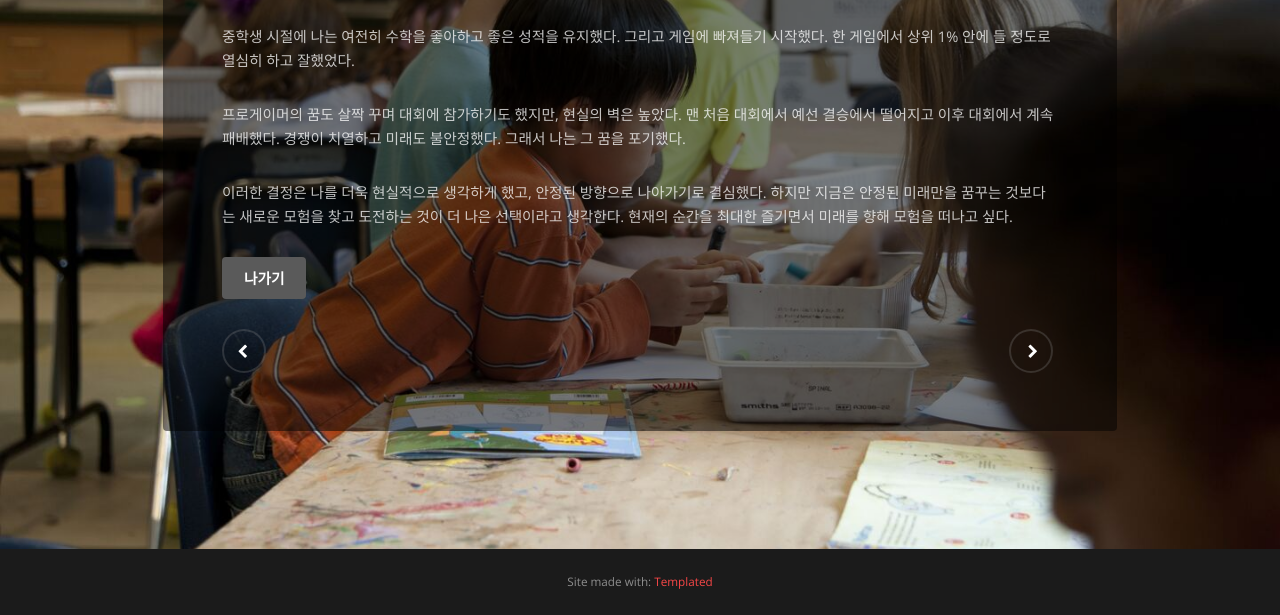
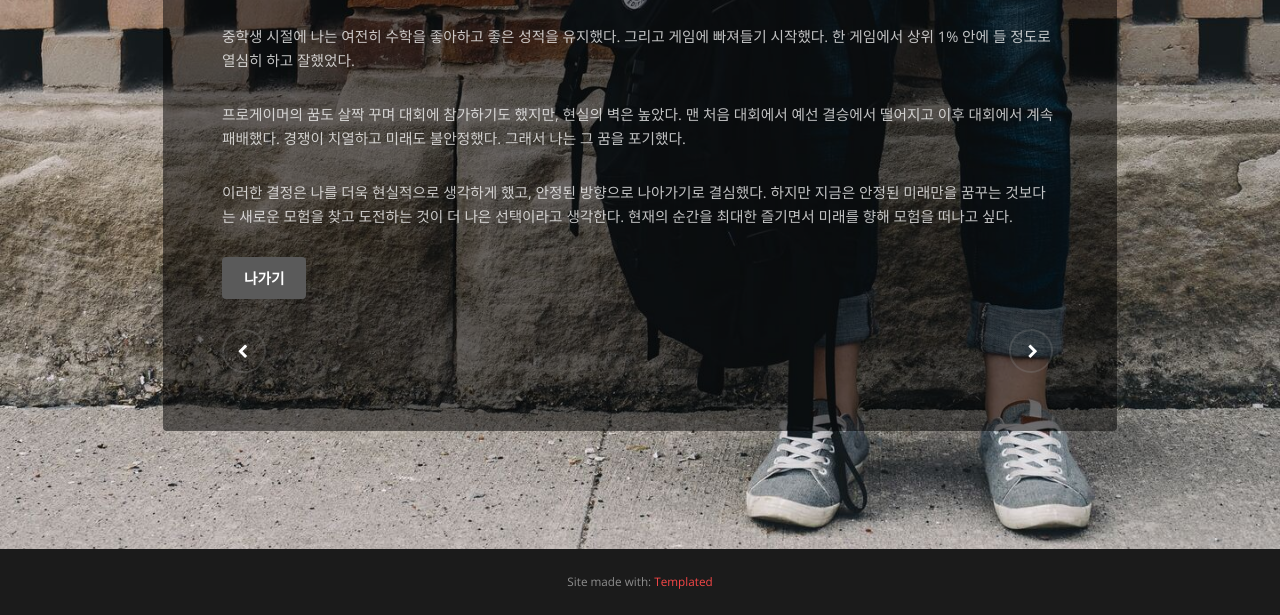
Before and after one commit to javamingyu/my-life-story, a plain HTML site: page page2.html in a window 1280 px wide. Shown: the part 259-874 px from the top of the page. Drawn offline with nearby package versions, Linux system fonts and the light colour scheme.

Commit message:
Add files via upload

```diff
--- a/page2.html
+++ b/page2.html
@@ -22,7 +22,7 @@
         <a href="index.html">Home</a>
       </div>
     </header>
-    <section id="post" class="wrapper bg-img" data-bg="banner2.jpg">
+    <section id="post" class="wrapper bg-img" data-bg="banner3.jpg">
       <div class="inner">
         <article class="box">
           <header>
```
Also changed, not shown: index.html (+1 -1 lines), page3.html (+1 -1 lines).
